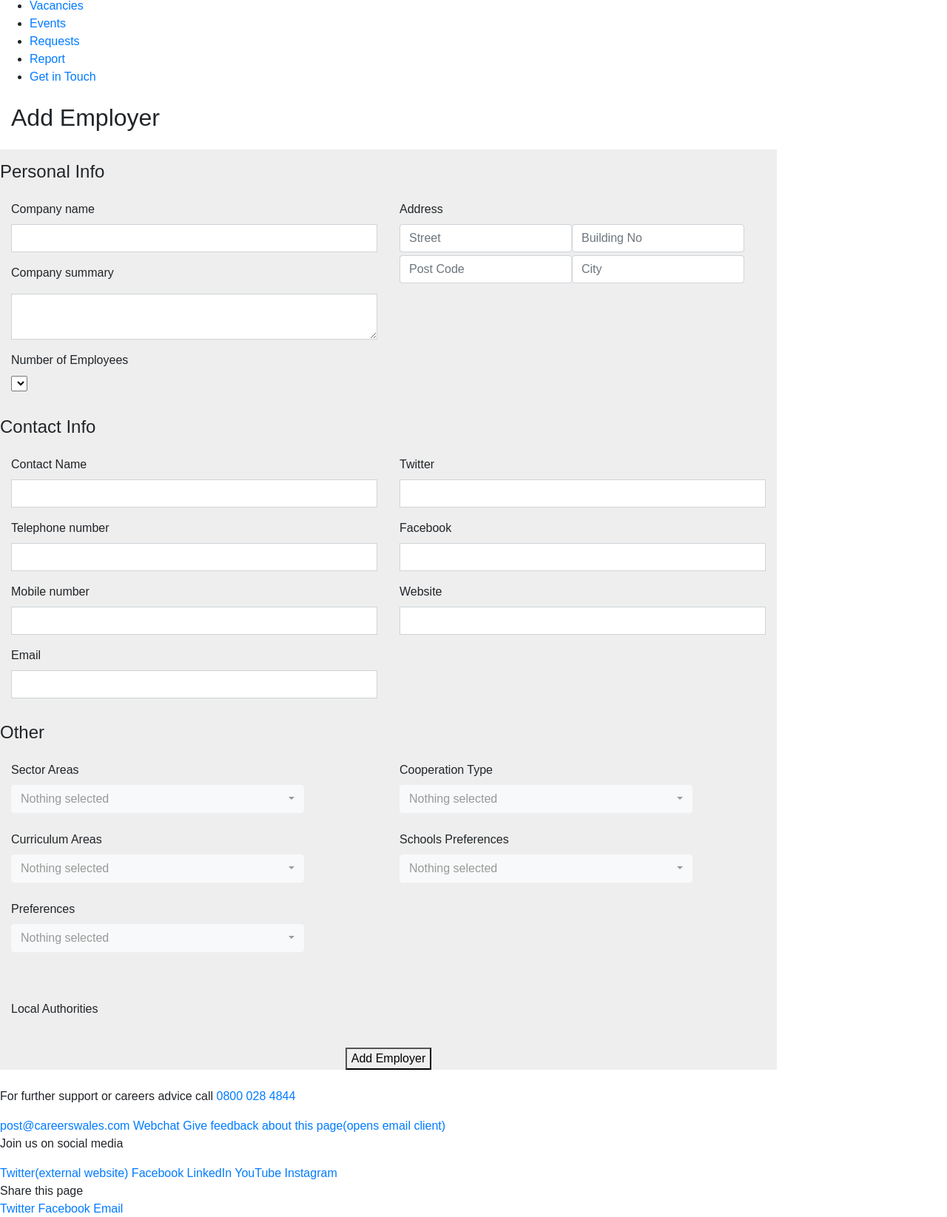
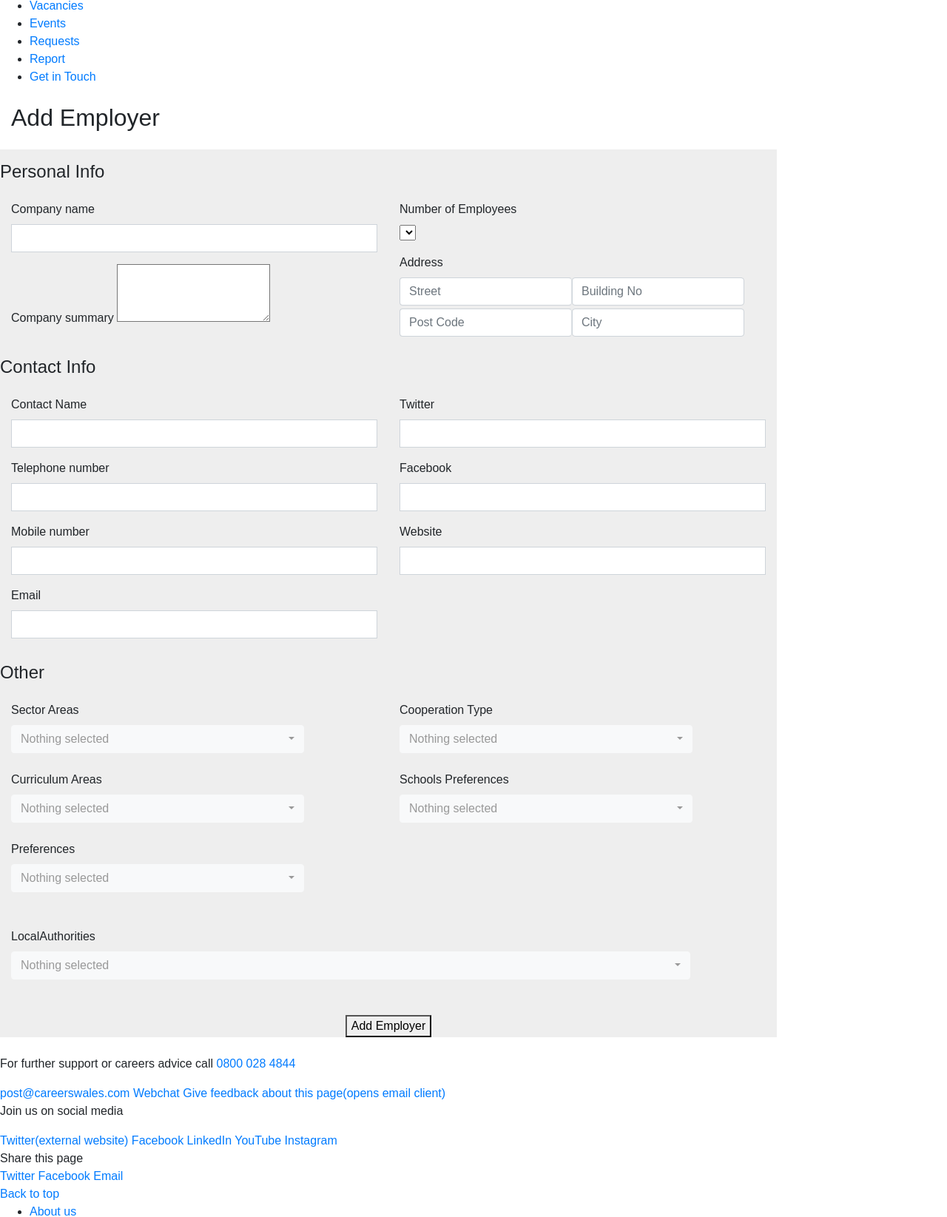
Before and after one commit to krzysztof-rachwal/Masters-Dissertation, a Spring app: template src/main/resources/templates/addEmployerPage.html in a window 1280 px wide. Shown: the part 880-2525 px from the top of the page at 74% size. Run offline with Thymeleaf, Linux system fonts and the light colour scheme; the template is opened without the code that fills it, so the values that code supplies are empty; some of the project's set-up classes (security, data sources, template engines, error pages and the like) are left out, and stand-ins take their place; some libraries are stand-ins or nearby versions.

Commit message:
Update Add Employer to have more select lists

```diff
--- a/src/main/resources/templates/addEmployerPage.html
+++ b/src/main/resources/templates/addEmployerPage.html
@@ -41,21 +41,21 @@
                     </div>
                     <div class="form-group">
                         <label for="company-summary">Company summary</label>
-                        <textarea class="form-control input-border mt-2" id="company-summary"></textarea>
+                        <textarea class="input-border"  rows="3" id="company-summary"></textarea>
                     </div>
-                    <div class="form-group mt-3">
+
+                </div>
+                <div class="col-md-6">
+                    <div class="form-group">
                         <label for="employer-employees-number">Number of Employees</label><br>
                         <select id="employer-employees-number">
                             <option  th:each="employerNumberEmployees : ${allEmployerNumberOfEmployees}" th:value="${employerNumberEmployees.getNumberOfEmployeesID()}" th:text="${employerNumberEmployees.getNumberOfEmployeesName()}"></option>
                         </select>
                     </div>
-                </div>
-                <div class="col-md-6">
                     <label>Address</label>
                     <div class="input-group">
                         <div class="input-group-prepend">
-                            <input type="text" id="street" class="form-control border-right input-sm"
-                                   placeholder="Street">
+                            <input type="text" id="street" class="form-control border-right input-sm" placeholder="Street">
                             <input type="text" id="buildingNo" class="form-control" placeholder="Building No">
                         </div>
                         <div class="input-group-prepend mt-1">
@@ -142,34 +142,18 @@
                 </div>
                 <div class="col-md-6 mb-4 d-none" id="div-foreign-language">
                     <label for="employer-language">Which Foreign Language?</label><br>
-                    <select class="selectpicker" multiple data-live-search="true" id="employer-language">
+                    <select class="selectpicker" data-width="80%" multiple data-live-search="true" id="employer-language">
                         <option  th:each="employerLanguage : ${allEmployerLanguage}" th:value="${employerLanguage.getEmployerLanguageID()}" th:text="${employerLanguage.getEmployerLanguageName()}"></option>
+                    </select>
+                </div>
+                <div class="col-md-12 my-4">
+                    <label for="local-authorities">LocalAuthorities</label><br>
+                    <select class="selectpicker" data-width="90%" multiple data-live-search="true" id="local-authorities">
+                        <option  th:each="employerLocalAuthority : ${allEmployerLocalAuthorities}" th:value="${employerLocalAuthority.getEmployerLocalAuthorityID()}"  th:text="${employerLocalAuthority.getEmployerLocalAuthorityName()}"></option>
                     </select>
                 </div>
             </div>
 
-            <div class="row">
-                <div class="col-md-8 mb-4">
-
-
-
-                </div>
-            </div>
-            <div class="row">
-                <div class="col-md my-3">
-                    <span class="h6">Local Authorities</span>
-                    <div class="row">
-                        <div class="col-md-3" th:each="employerLocalAuthority : ${allEmployerLocalAuthorities}" >
-                            <div class="form-check">
-                                <input type="checkbox" class="form-check-input"th:id="local_+${employerLocalAuthority.getEmployerLocalAuthorityID()}">
-                                <label class="form-check-label" th:for="local_+${employerLocalAuthority.getEmployerLocalAuthorityID()}"  th:text="${employerLocalAuthority.getEmployerLocalAuthorityName()}"></label>
-                            </div>
-                        </div>
-
-                    </div>
-                </div>
-            </div>
-        </div>
         <div class="container my-4 text-center">
             <button type="button" class="button--secondary text-center" onclick="CreateEmployer()">Add Employer</button>
         </div>
```
